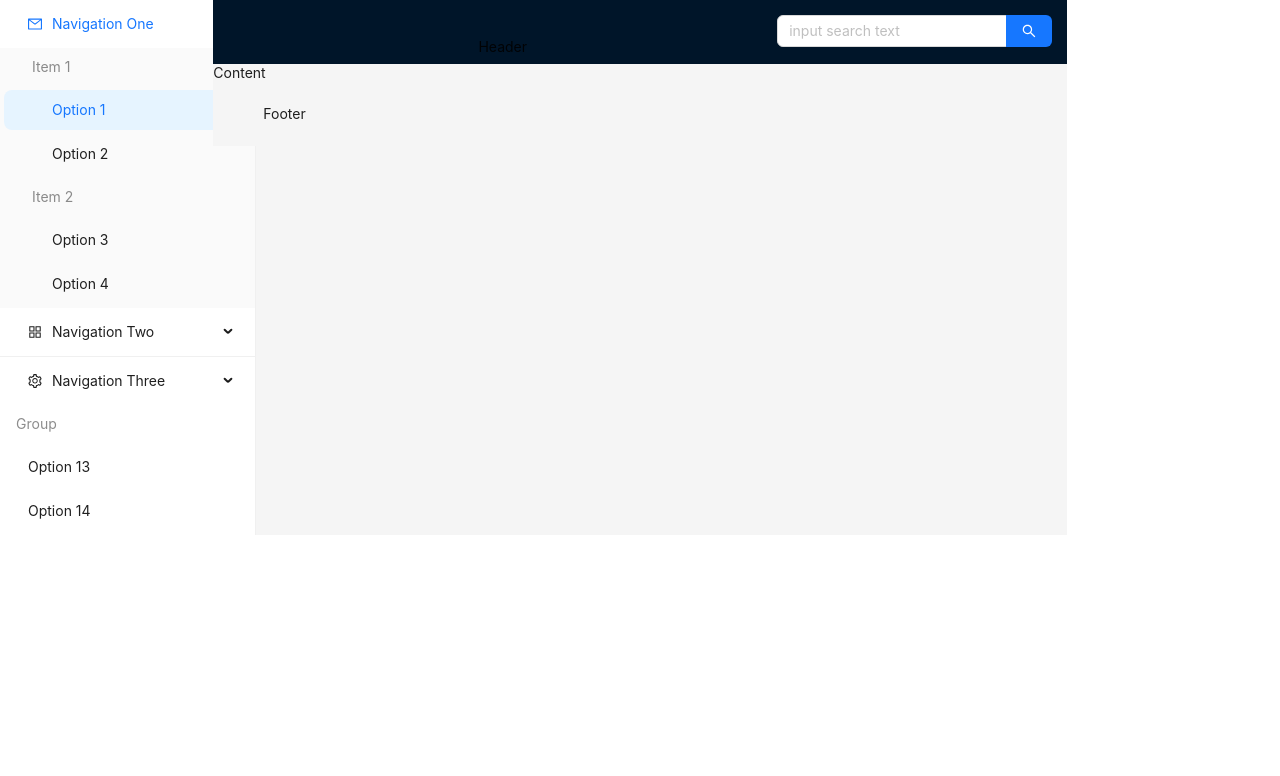
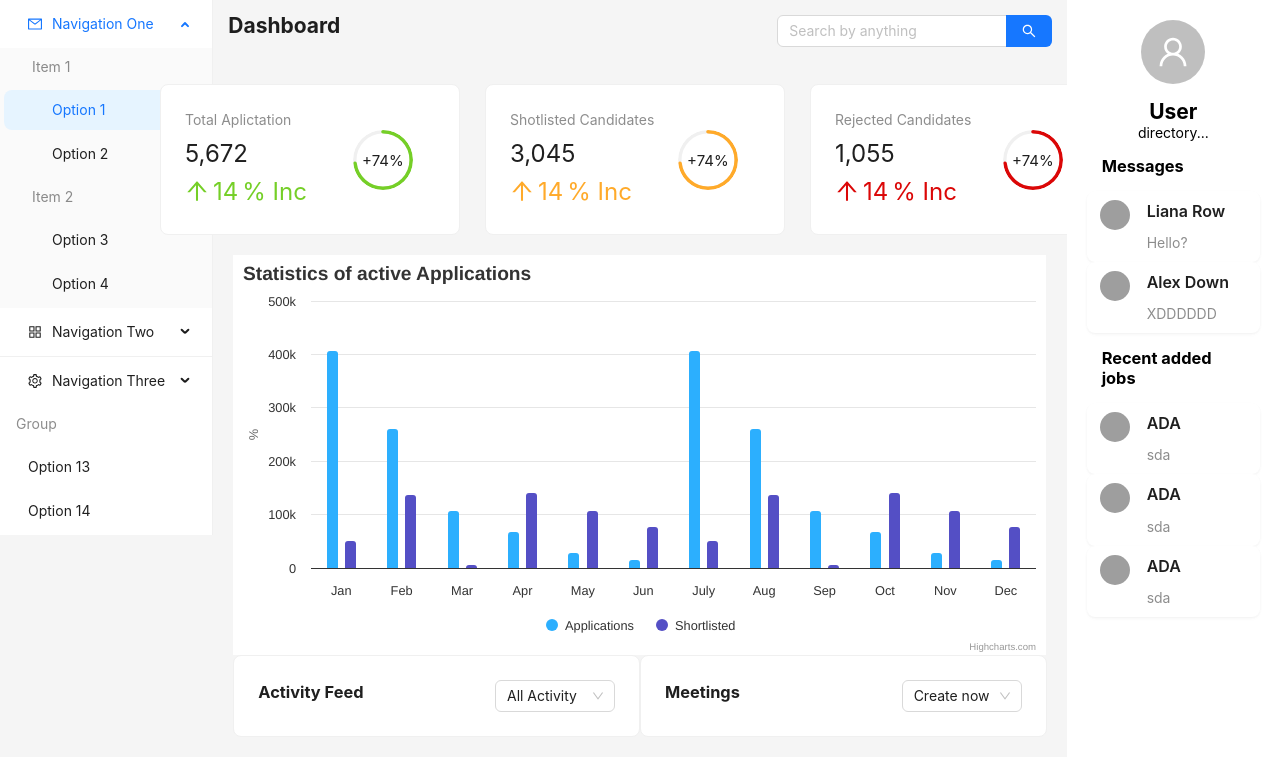
Before and after one commit to Kozmidis/project-2, a Next.js app: page / in a window 1280 px wide. Shown: the top 776 px of the page. Built offline with nearby package versions, Linux system fonts and the light colour scheme; grey boxes are pictures that could not be loaded.

Commit message:
dashboard

```diff
--- a/package.json
+++ b/package.json
@@ -15,6 +15,8 @@
     "antd": "^5.8.2",
     "eslint": "8.46.0",
     "eslint-config-next": "13.4.13",
+    "highcharts": "^11.1.0",
+    "highcharts-react-official": "^3.2.0",
     "next": "13.4.13",
     "react": "18.2.0",
     "react-dom": "18.2.0",
--- a/src/app/page.module.css
+++ b/src/app/page.module.css
@@ -1,5 +1,44 @@
 .sideBar {
   background-color: white;
+  display: flex;
+  flex-direction: column;
+  align-items: center;
+  padding: 20px;
   height: 100%;
   width: 100%;
 }
+
+.text {
+  line-height: 21px;
+}
+
+.sideBarItem {
+  margin-top: 15px;
+}
+
+.sideBarTitle {
+  align-self: start;
+
+  margin: 15px;
+}
+.progressContainer {
+  width: 100%;
+  height: 100%;
+  display: flex;
+  justify-content: center;
+  align-items: center;
+}
+
+.cardGrid {
+  display: grid;
+  grid-auto-flow: column;
+  justify-content: center;
+  margin-bottom: 20px;
+
+  gap: 15px;
+}
+
+.cardSelectCont {
+  display: flex;
+  justify-content: space-between;
+}
--- a/src/app/page.tsx
+++ b/src/app/page.tsx
@@ -1,24 +1,112 @@
 "use client";
 import React from "react";
-import { AudioOutlined } from "@ant-design/icons";
-import { Layout, Input, Row, Space, Col } from "antd";
+import {
+  UserOutlined,
+  ArrowDownOutlined,
+  ArrowUpOutlined,
+} from "@ant-design/icons";
+import {
+  Select,
+  Progress,
+  Statistic,
+  Layout,
+  Input,
+  Row,
+  Avatar,
+  Col,
+  Card,
+} from "antd";
 import MenuApp from "@/components/MenuApp/MenuApp";
 import styles from "../app/page.module.css";
+import Highcharts from "highcharts";
+import HighchartsReact from "highcharts-react-official";
 
 const { Header, Footer, Content } = Layout;
+const { Meta } = Card;
+
+const handleChange = (value: string) => {
+  console.log(`selected ${value}`);
+};
 
 const headerStyle: React.CSSProperties = {
-  textAlign: "center",
   height: 64,
   paddingInline: 50,
   padding: 15,
   lineHeight: "64px",
+  width: "100%",
+  backgroundColor: "#f5f5f5",
+  // textAlign: "start",
 };
 
 const { Search } = Input;
 
 const onSearch = (value: string) => console.log(value);
 
+const options = {
+  chart: {
+    type: "column",
+  },
+  title: {
+    text: "Statistics of active Applications",
+    align: "left",
+  },
+  xAxis: {
+    categories: [
+      "Jan",
+      "Feb",
+      "Mar",
+      "Apr",
+      "May",
+      "Jun",
+      "July",
+      "Aug",
+      "Sep",
+      "Oct",
+      "Nov",
+      "Dec",
+    ],
+    crosshair: true,
+    accessibility: {
+      description: "Countries",
+    },
+  },
+  yAxis: {
+    title: {
+      text: "%",
+    },
+    categoris: ["20%", "40%", "60%", "80%", "90%", "100%"],
+    crosshair: true,
+    accessibility: {
+      description: "proc",
+    },
+  },
+
+  tooltip: {
+    valueSuffix: " (100%   MT)",
+  },
+  plotOptions: {
+    column: {
+      pointPadding: 0.2,
+      borderWidth: 0,
+    },
+  },
+  series: [
+    {
+      name: "Applications",
+      data: [
+        406292, 260000, 107000, 68300, 27500, 14500, 406292, 260000, 107000,
+        68300, 27500, 14500,
+      ],
+    },
+    {
+      name: "Shortlisted",
+      data: [
+        51086, 136000, 5500, 141000, 107180, 77000, 51086, 136000, 5500, 141000,
+        107180, 77000,
+      ],
+    },
+  ],
+};
 export default function App() {
   return (
     <Layout>
@@ -30,22 +118,196 @@ export default function App() {
           <Layout>
             <Header style={headerStyle}>
               <Row>
-                <Col span={16}>Header</Col>
+                <Col span={16}>
+                  <h2 className={styles.text}>Dashboard</h2>
+                </Col>
                 <Col span={8}>
                   <Search
-                    placeholder="input search text"
+                    placeholder="Search by anything"
                     onSearch={onSearch}
                     enterButton
                   />
                 </Col>
               </Row>
             </Header>
-            <Content>Content</Content>
-            <Footer>Footer</Footer>
+            <Content style={{ padding: "20px" }}>
+              <div className={styles.cardGrid}>
+                <Card style={{ width: 300, marginRight: "10px" }}>
+                  <Row>
+                    <Col span={14}>
+                      <Statistic title="Total Aplictation" value={"5672"} />
+                      <Statistic
+                        value={14}
+                        valueStyle={{ color: "#75cf27" }}
+                        prefix={<ArrowUpOutlined />}
+                        suffix="% Inc"
+                      />
+                    </Col>
+                    <Col span={10}>
+                      <div className={styles.progressContainer}>
+                        <Progress
+                          type="circle"
+                          percent={74}
+                          strokeColor="#75cf27"
+                          format={(percent) => `+${percent}%`}
+                          size="small"
+                        />
+                      </div>
+                    </Col>
+                  </Row>
+                </Card>
+                <Card style={{ width: 300, marginRight: "10px" }}>
+                  <Row>
+                    <Col span={14}>
+                      <Statistic title="Shotlisted Candidates" value={"3045"} />
+                      <Statistic
+                        value={14}
+                        valueStyle={{ color: "#ffaa2a" }}
+                        prefix={<ArrowUpOutlined />}
+                        suffix="% Inc"
+                      />
+                    </Col>
+                    <Col span={10}>
+                      <div className={styles.progressContainer}>
+                        <Progress
+                          type="circle"
+                          percent={74}
+                          strokeColor="#ffaa2a"
+                          format={(percent) => `+${percent}%`}
+                          size="small"
+                        />
+                      </div>
+                    </Col>
+                  </Row>
+                </Card>
+                <Card style={{ width: 300, marginRight: "10px" }}>
+                  <Row>
+                    <Col span={14}>
+                      <Statistic title="Rejected Candidates" value={"1055"} />
+                      <Statistic
+                        value={14}
+                        valueStyle={{ color: "#db0707" }}
+                        prefix={<ArrowUpOutlined />}
+                        suffix="% Inc"
+                      />
+                    </Col>
+                    <Col span={10}>
+                      <div className={styles.progressContainer}>
+                        <Progress
+                          type="circle"
+                          percent={74}
+                          strokeColor="#db0707"
+                          format={(percent) => `+${percent}%`}
+                          size="small"
+                        />
+                      </div>
+                    </Col>
+                  </Row>
+                </Card>
+              </div>
+              <HighchartsReact highcharts={Highcharts} options={options} />
+              <Row>
+                <Col span={12}>
+                  <Card>
+                    <div className={styles.cardSelectCont}>
+                      <h3>Activity Feed</h3>
+                      <Select
+                        defaultValue="All Activity"
+                        style={{ width: 120 }}
+                        onChange={handleChange}
+                        options={[
+                          { value: "All Activity", label: "All Activity" },
+                          { value: "All Activity", label: "All Activity" },
+                          { value: "Yiminghe", label: "yiminghe" },
+                          {
+                            value: "disabled",
+                            label: "Disabled",
+                            disabled: true,
+                          },
+                        ]}
+                      />
+                    </div>
+                  </Card>
+                </Col>
+                <Col span={12}>
+                  <Card>
+                    <div className={styles.cardSelectCont}>
+                      <h3>Meetings</h3>
+                      <Select
+                        defaultValue="Create now"
+                        style={{ width: 120 }}
+                        onChange={handleChange}
+                        options={[
+                          { value: "All Activity", label: "All Activity" },
+                          { value: "All Activity", label: "All Activity" },
+                          { value: "Yiminghe", label: "yiminghe" },
+                          {
+                            value: "disabled",
+                            label: "Disabled",
+                            disabled: true,
+                          },
+                        ]}
+                      />
+                    </div>
+                  </Card>
+                </Col>
+              </Row>
+            </Content>
           </Layout>
         </Col>
         <Col span={4}>
-          <div className={styles.sideBar}></div>
+          <div className={styles.sideBar}>
+            <Avatar size={64} icon={<UserOutlined />} />
+            <h2 className={styles.sideBarItem}>User</h2>
+            <p>directory...</p>
+            <h3 className={styles.sideBarTitle}>Messages</h3>
+            <Card style={{ width: "100%" }} size="small" bordered={false}>
+              <Meta
+                avatar={
+                  <Avatar src="https://xsgames.co/randomusers/avatar.php?g=pixel" />
+                }
+                title="Liana Row"
+                description="Hello?"
+              ></Meta>
+            </Card>
+            <Card style={{ width: "100%" }} size="small" bordered={false}>
+              <Meta
+                avatar={
+                  <Avatar src="https://xsgames.co/randomusers/avatar.php?g=pixel" />
+                }
+                title="Alex Down"
+                description="XDDDDDD"
+              ></Meta>
+            </Card>
+            <h3 className={styles.sideBarTitle}>Recent added jobs</h3>
+            <Card style={{ width: "100%" }} size="small" bordered={false}>
+              <Meta
+                avatar={
+                  <Avatar src="https://xsgames.co/randomusers/avatar.php?g=pixel" />
+                }
+                title="ADA"
+                description="sda"
+              ></Meta>
+            </Card>
+            <Card style={{ width: "100%" }} size="small" bordered={false}>
+              <Meta
+                avatar={
+                  <Avatar src="https://xsgames.co/randomusers/avatar.php?g=pixel" />
+                }
+                title="ADA"
+                description="sda"
+              ></Meta>
+            </Card>
+            <Card style={{ width: "100%" }} size="small" bordered={false}>
+              <Meta
+                avatar={
+                  <Avatar src="https://xsgames.co/randomusers/avatar.php?g=pixel" />
+                }
+                title="ADA"
+                description="sda"
+              ></Meta>
+            </Card>
+          </div>
         </Col>
       </Row>
     </Layout>
--- a/src/components/MenuApp/MenuApp.tsx
+++ b/src/components/MenuApp/MenuApp.tsx
@@ -78,7 +78,7 @@ const MenuApp: React.FC = () => {
   return (
     <Menu
       onClick={onClick}
-      style={{ width: 256 }}
+      style={{ width: "100%" }}
       defaultSelectedKeys={["1"]}
       defaultOpenKeys={["sub1"]}
       mode="inline"
```
Also changed, not shown: 1 other file (tests, documents, lock files or other folders).
